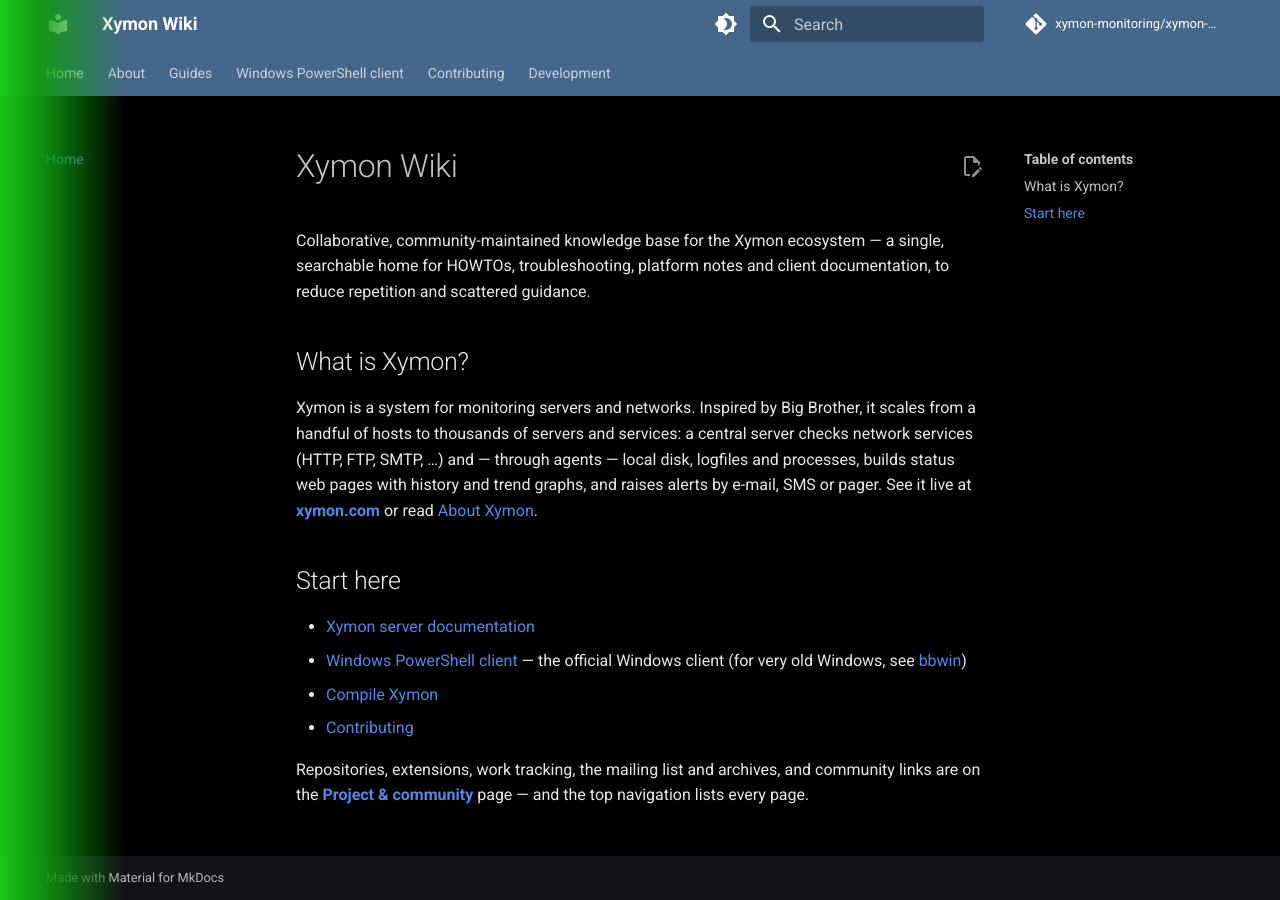
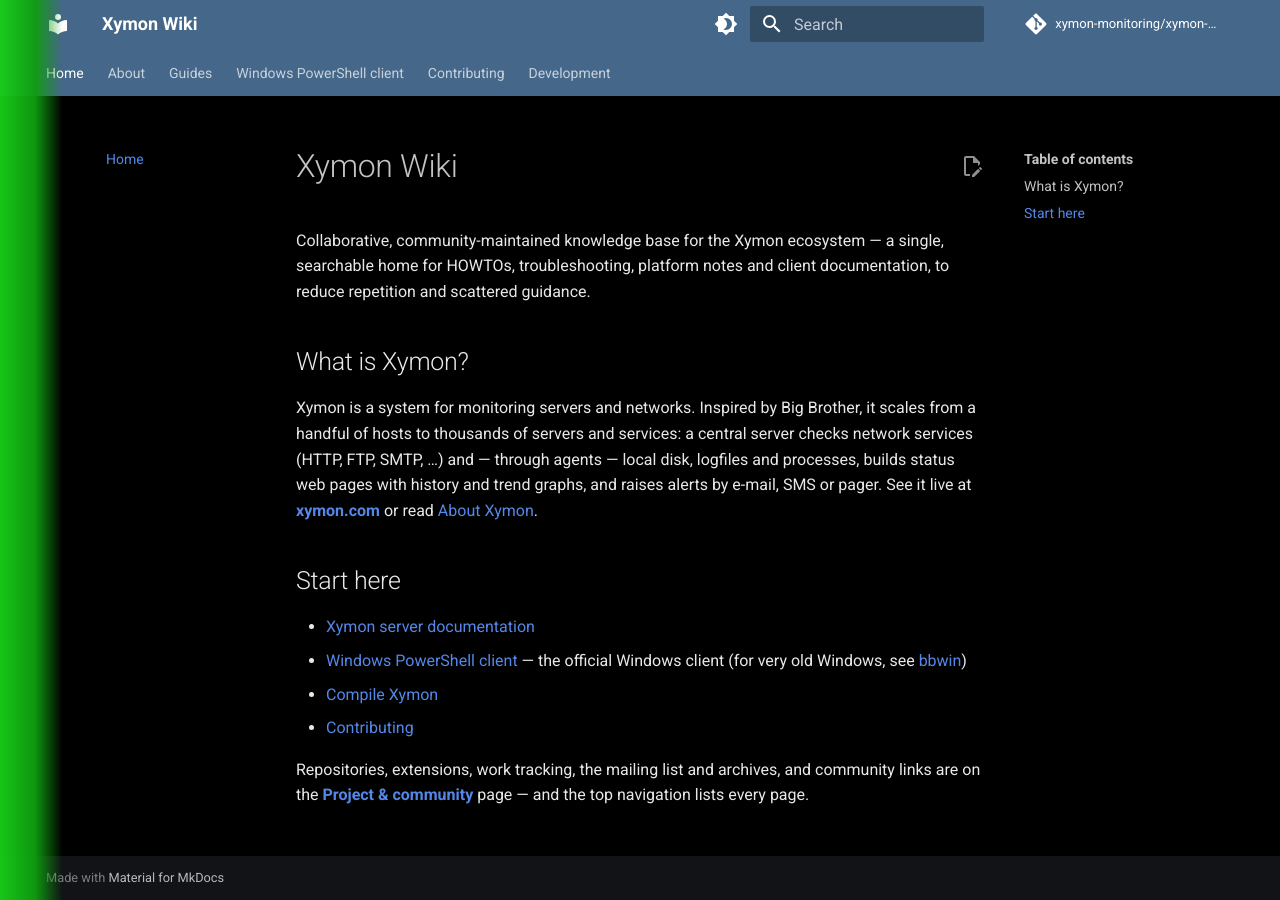
Before and after one commit to xymon-monitoring/xymon-wiki, an MkDocs documentation site: the page built from docs/index.md, in a window 1280 px wide. Built offline with MkDocs 1.6.1 and Material for MkDocs 9.7.7, drawn with Linux system fonts in a browser that asks for light colours; comment, search, counter and statistics services are not loaded.

Commit message:
style: keep text off the strong half of the green band
Fade the left band to transparent by mid-width (green now occupies the left
half only) and indent the primary nav past it, so navigation text no longer
sits on the strong green and stays readable.

```diff
--- a/docs/stylesheets/xymon.css
+++ b/docs/stylesheets/xymon.css
@@ -59,8 +59,16 @@
   left: 0;
   bottom: 0;
   width: 125px;
-  background: linear-gradient(to right, #18d018 0%, #0f9e0f 30%, rgba(0, 0, 0, 0) 100%);
+  /* Strong green only in the LEFT HALF, fully transparent by mid-band, so text
+     to the right stays readable. */
+  background: linear-gradient(to right, #18d018 0%, #0f9e0f 28%, rgba(0, 0, 0, 0) 50%);
   opacity: 0.95;
   pointer-events: none;
   z-index: 1000;
 }
+
+/* Keep the left navigation off the strong (left) half of the green band so its
+   text stays readable — indent it past the band's coloured part. */
+.md-sidebar--primary {
+  padding-left: 3rem;
+}
```
